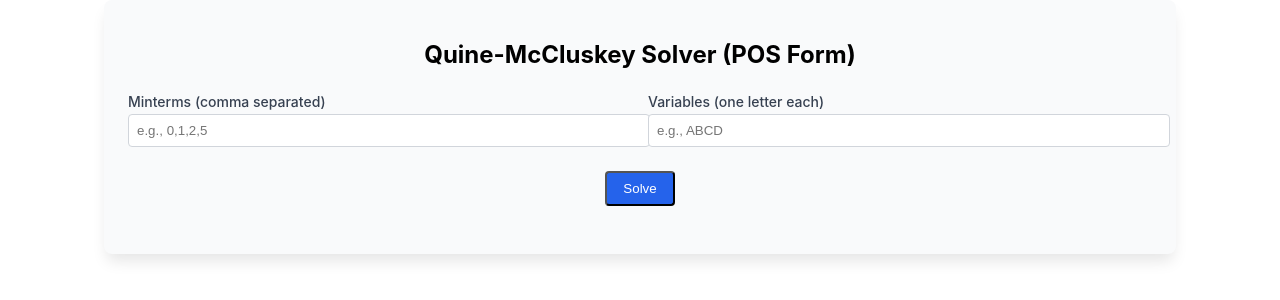
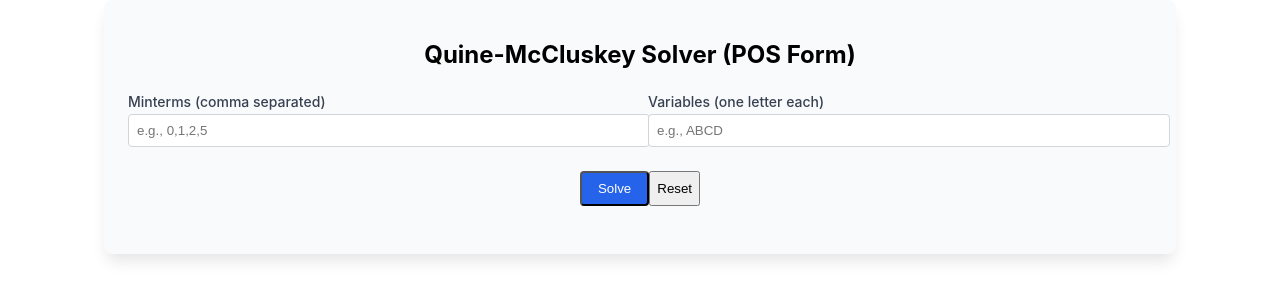
Before and after one commit to Conrad-Tinio/CS130-MP1-JAYME-TINIO, a React (Create React App) app in the folder quine-mccluskey-solver/: page / in a window 1280 px wide. Shown: the top 300 px of the page. Built offline with nearby package versions, Linux system fonts and the light colour scheme.

Commit message:
added reset button functionality

```diff
--- a/quine-mccluskey-solver/src/components/QuineMcCluskeySolver/InputSection.js
+++ b/quine-mccluskey-solver/src/components/QuineMcCluskeySolver/InputSection.js
@@ -5,7 +5,8 @@ export default function InputSection({
   setMinterms,
   variables,
   setVariables,
-  solveQuineMcCluskey
+  solveQuineMcCluskey,
+  resetSolver
 }) {
   return (
     <div>
@@ -39,9 +40,14 @@ export default function InputSection({
       <div className="button-container">
         <button
           onClick={solveQuineMcCluskey}
-          className="solve-button"
-        >
+          className="solve-button">
           Solve
+        </button>
+
+        <button
+          onClick={resetSolver}
+          className="reset-button">
+          Reset
         </button>
       </div>
     </div>
```
